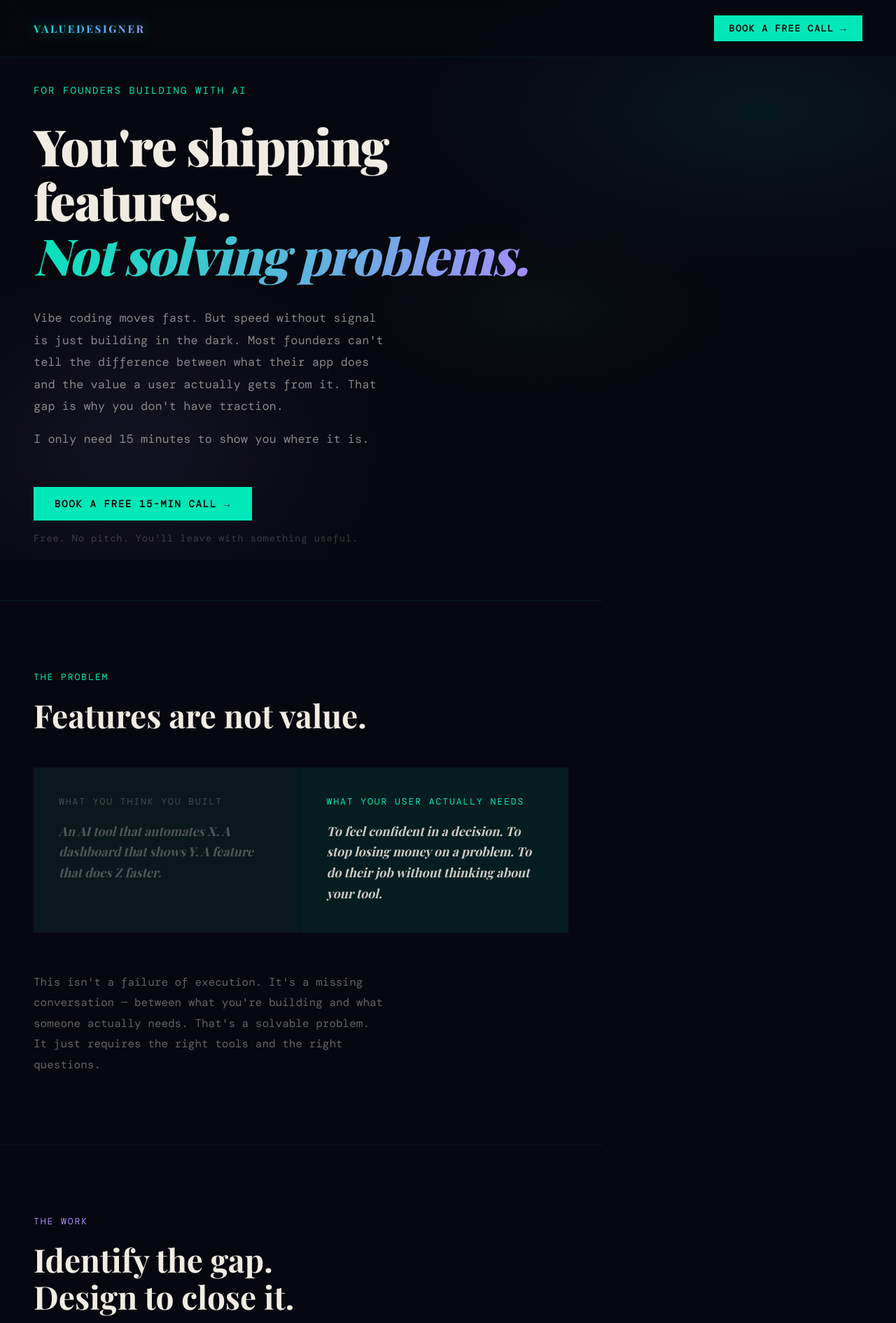
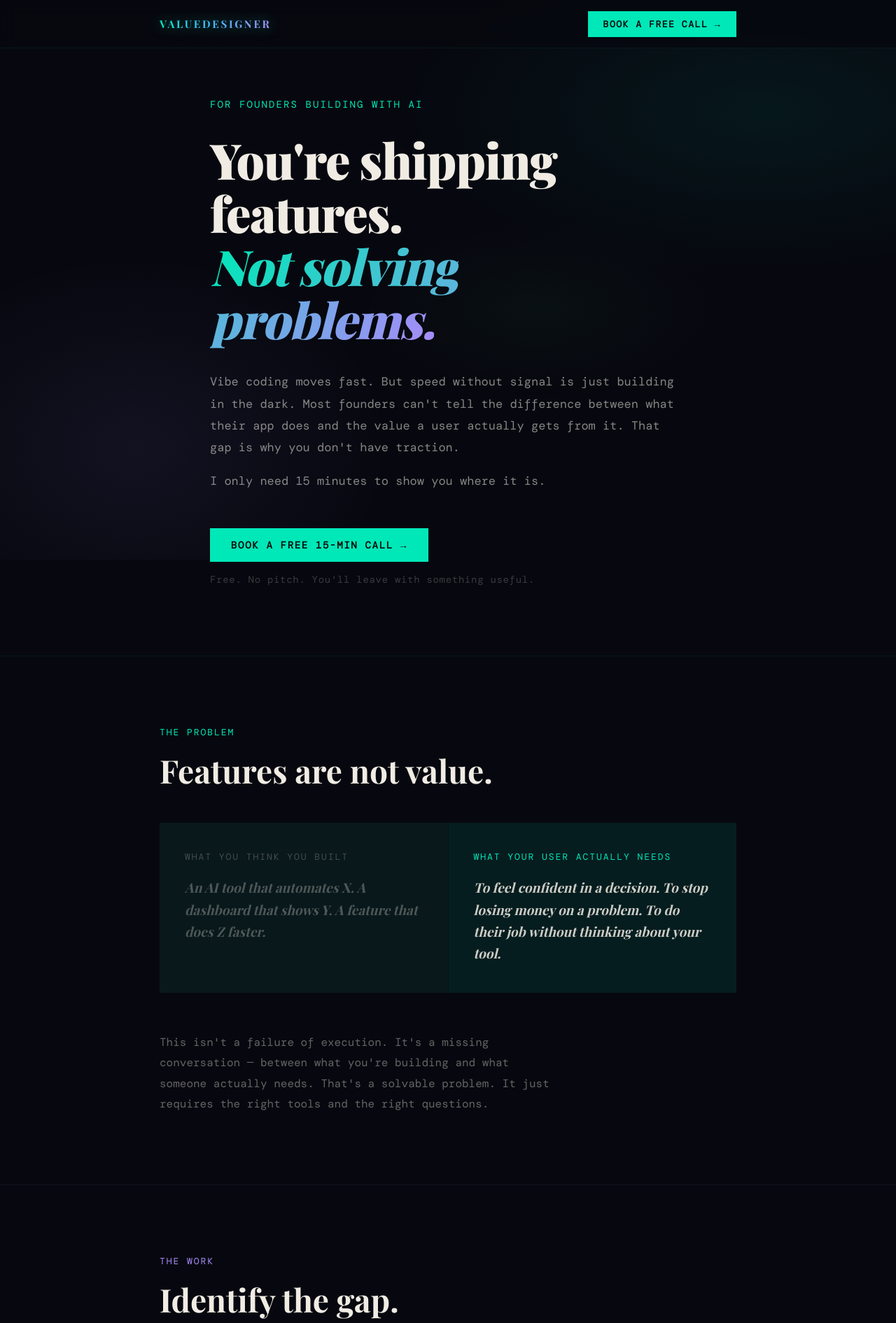
Before and after one commit to MaverickMoonMaker001/valuedesigner, a React (Vite) app: page / in a window 1280 px wide. Shown: the top 1891 px of the page at 70% size. Built offline with nearby package versions, Linux system fonts and the light colour scheme; a web font is replaced by a local one.

Commit message:
Updated App.jsx

```diff
--- a/src/App.jsx
+++ b/src/App.jsx
@@ -6,12 +6,24 @@ const A = {
   violet:   "#a78bfa",
   green:    "#4ade80",
   grad:     "linear-gradient(120deg, #00e8b8 0%, #a78bfa 100%)",
-  gradSoft: "linear-gradient(120deg, rgba(0,232,184,0.15) 0%, rgba(167,139,250,0.15) 100%)",
+  gradSoft: "linear-gradient(120deg, rgba(0,232,184,0.12) 0%, rgba(167,139,250,0.12) 100%)",
   glowT:    "0 0 24px rgba(0,232,184,0.35)",
 };
 
-// ── TODO: Replace with your real Calendly (or other) booking URL ──
 const BOOKING_URL = "https://calendar.app.google/L56EZxL43HpdCawa6";
+
+function Inner({ children, style = {} }) {
+  return (
+    <div className="inner-wrap" style={{
+      maxWidth: 920,
+      margin: "0 auto",
+      padding: "0 48px",
+      ...style,
+    }}>
+      {children}
+    </div>
+  );
+}
 
 function BookButton({ label = "Book a free 15-min call →", style = {} }) {
   const [hov, setHov] = useState(false);
@@ -111,11 +123,12 @@ export default function App() {
           -webkit-text-fill-color: transparent;
           background-clip: text;
         }
-        @media (max-width: 640px) {
+        @media (max-width: 768px) {
+          .inner-wrap { padding: 0 24px !important; }
           .two-col { grid-template-columns: 1fr !important; }
           .three-col { grid-template-columns: 1fr !important; }
           .nav-inner { padding: 18px 24px !important; }
-          .section-pad { padding: 72px 24px !important; }
+          .work-item { grid-template-columns: 48px 1fr !important; }
         }
       `}</style>
 
@@ -132,11 +145,14 @@ export default function App() {
       {/* ── NAV ── */}
       <nav className="nav-inner" style={{
         position: "fixed", top: 0, left: 0, right: 0, zIndex: 100,
-        display: "flex", justifyContent: "space-between", alignItems: "center",
-        padding: "22px 48px",
         background: "rgba(7,8,15,0.88)",
         backdropFilter: "blur(12px)",
         borderBottom: "1px solid rgba(0,232,184,0.08)",
+      }}>
+        <Inner style={{ padding: "0 48px" }}>
+          <div style={{
+            display: "flex", justifyContent: "space-between", alignItems: "center",
+            height: 68,
           }}>
             <span style={{
               fontFamily: "'Playfair Display', serif",
@@ -153,19 +169,22 @@ export default function App() {
               ValueDesigner
             </span>
             <BookButton label="Book a free call →" style={{ padding: "10px 22px", fontSize: 13 }} />
+          </div>
+        </Inner>
       </nav>
 
       {/* ── HERO ── */}
-      <section className="section-pad" style={{
-        minHeight: "100vh", position: "relative", zIndex: 1,
+      <section style={{
+        minHeight: "100vh", width: "100%",
+        position: "relative", zIndex: 1,
         display: "flex", flexDirection: "column", justifyContent: "center",
-        padding: "120px 48px 80px",
-        maxWidth: 860,
       }}>
+        <Inner style={{ paddingTop: 140, paddingBottom: 100 }}>
           <div style={{
             opacity: loaded ? 1 : 0,
             transform: loaded ? "none" : "translateY(24px)",
             transition: "opacity 1s ease 0.1s, transform 1s ease 0.1s",
+            maxWidth: 680,
           }}>
             <p style={{
               fontFamily: "'DM Mono', monospace", fontSize: 14,
@@ -177,7 +196,7 @@ export default function App() {
 
             <h1 style={{
               fontFamily: "'Playfair Display', serif",
-            fontSize: "clamp(42px, 6vw, 72px)",
+              fontSize: "clamp(40px, 5.5vw, 72px)",
               fontWeight: 900, lineHeight: 1.08,
               letterSpacing: "-0.02em", marginBottom: 36,
             }}>
@@ -188,7 +207,7 @@ export default function App() {
             <p style={{
               fontFamily: "'DM Mono', monospace", fontSize: 17,
               lineHeight: 1.85, color: "rgba(240,236,228,0.55)",
-            maxWidth: 500, marginBottom: 16,
+              marginBottom: 16,
             }}>
               Vibe coding moves fast. But speed without signal is just building in the dark.
               Most founders can't tell the difference between what their app does
@@ -198,7 +217,7 @@ export default function App() {
             <p style={{
               fontFamily: "'DM Mono', monospace", fontSize: 17,
               lineHeight: 1.85, color: "rgba(240,236,228,0.55)",
-            maxWidth: 500, marginBottom: 52,
+              marginBottom: 52,
             }}>
               I only need 15 minutes to show you where it is.
             </p>
@@ -212,19 +231,20 @@ export default function App() {
               Free. No pitch. You'll leave with something useful.
             </p>
           </div>
+        </Inner>
       </section>
 
       {/* ── THE PROBLEM ── */}
       <Fade>
-        <section className="section-pad" style={{
-          padding: "100px 48px", maxWidth: 860,
+        <section style={{
+          width: "100%", position: "relative", zIndex: 1,
           borderTop: "1px solid rgba(0,232,184,0.08)",
-          position: "relative", zIndex: 1,
         }}>
+          <Inner style={{ paddingTop: 100, paddingBottom: 100 }}>
             <Label>The problem</Label>
             <h2 style={{
               fontFamily: "'Playfair Display', serif",
-            fontSize: "clamp(30px, 4vw, 46px)",
+              fontSize: "clamp(28px, 4vw, 46px)",
               fontWeight: 700, lineHeight: 1.15, marginBottom: 48,
             }}>
               Features are not value.
@@ -258,7 +278,7 @@ export default function App() {
                   }}>{label}</p>
                   <p style={{
                     fontFamily: "'Playfair Display', serif",
-                  fontStyle: "italic", fontSize: 18, lineHeight: 1.65,
+                    fontStyle: "italic", fontSize: 19, lineHeight: 1.65,
                     color: dim ? "rgba(240,236,228,0.3)" : "rgba(240,236,228,0.85)",
                   }}>{body}</p>
                 </div>
@@ -267,26 +287,27 @@ export default function App() {
 
             <p style={{
               fontFamily: "'DM Mono', monospace", fontSize: 16,
-            lineHeight: 1.85, color: "rgba(240,236,228,0.4)", maxWidth: 500,
+              lineHeight: 1.85, color: "rgba(240,236,228,0.4)", maxWidth: 560,
             }}>
               This isn't a failure of execution. It's a missing conversation — between what you're
               building and what someone actually needs. That's a solvable problem.
               It just requires the right tools and the right questions.
             </p>
+          </Inner>
         </section>
       </Fade>
 
       {/* ── THE WORK ── */}
       <Fade>
-        <section className="section-pad" style={{
-          padding: "100px 48px", maxWidth: 860,
+        <section style={{
+          width: "100%", position: "relative", zIndex: 1,
           borderTop: "1px solid rgba(167,139,250,0.08)",
-          position: "relative", zIndex: 1,
         }}>
+          <Inner style={{ paddingTop: 100, paddingBottom: 100 }}>
             <Label color={A.violet}>The work</Label>
             <h2 style={{
               fontFamily: "'Playfair Display', serif",
-            fontSize: "clamp(30px, 4vw, 46px)",
+              fontSize: "clamp(28px, 4vw, 46px)",
               fontWeight: 700, lineHeight: 1.15, marginBottom: 20,
             }}>
               Identify the gap.<br />Design to close it.
@@ -294,7 +315,7 @@ export default function App() {
             <p style={{
               fontFamily: "'DM Mono', monospace", fontSize: 16,
               lineHeight: 1.85, color: "rgba(240,236,228,0.4)",
-            maxWidth: 480, marginBottom: 60,
+              maxWidth: 520, marginBottom: 60,
             }}>
               Less guessing. Less wasted tokens. Less building in circles.
               A clear value proposition changes what you prioritize, what you ship,
@@ -318,8 +339,8 @@ export default function App() {
                 body: "A clear, testable proposition that your roadmap can point to. Before the next feature. Before the next sprint.",
               },
             ].map(({ n, color, title, body }) => (
-            <div key={n} style={{
-              display: "grid", gridTemplateColumns: "60px 1fr",
+              <div key={n} className="work-item" style={{
+                display: "grid", gridTemplateColumns: "72px 1fr",
                 gap: 24, marginBottom: 44, paddingBottom: 44,
                 borderBottom: "1px solid rgba(240,236,228,0.05)",
               }}>
@@ -340,21 +361,22 @@ export default function App() {
                 </div>
               </div>
             ))}
+          </Inner>
         </section>
       </Fade>
 
       {/* ── THE FREE CALL ── */}
       <Fade>
-        <section className="section-pad" style={{
-          padding: "100px 48px", maxWidth: 860,
+        <section style={{
+          width: "100%", position: "relative", zIndex: 1,
           borderTop: "1px solid rgba(74,222,128,0.08)",
           background: A.gradSoft,
-          position: "relative", zIndex: 1,
         }}>
+          <Inner style={{ paddingTop: 100, paddingBottom: 100 }}>
             <Label>The free call</Label>
             <h2 style={{
               fontFamily: "'Playfair Display', serif",
-            fontSize: "clamp(28px, 3.5vw, 40px)",
+              fontSize: "clamp(26px, 3.5vw, 42px)",
               fontWeight: 700, lineHeight: 1.2, marginBottom: 48,
             }}>
               15 minutes.<br />You'll leave with clarity.
@@ -393,19 +415,20 @@ export default function App() {
             </div>
 
             <BookButton />
+          </Inner>
         </section>
       </Fade>
 
       {/* ── FINAL CTA ── */}
       <Fade>
-        <section className="section-pad" style={{
-          padding: "100px 48px 120px", maxWidth: 860,
+        <section style={{
+          width: "100%", position: "relative", zIndex: 1,
           borderTop: "1px solid rgba(167,139,250,0.08)",
-          position: "relative", zIndex: 1,
         }}>
+          <Inner style={{ paddingTop: 100, paddingBottom: 120 }}>
             <h2 style={{
               fontFamily: "'Playfair Display', serif",
-            fontSize: "clamp(32px, 4.5vw, 52px)",
+              fontSize: "clamp(30px, 4.5vw, 52px)",
               fontWeight: 900, lineHeight: 1.1,
               letterSpacing: "-0.02em", marginBottom: 24,
             }}>
@@ -414,7 +437,7 @@ export default function App() {
             <p style={{
               fontFamily: "'DM Mono', monospace", fontSize: 16,
               lineHeight: 1.85, color: "rgba(240,236,228,0.45)",
-            maxWidth: 440, marginBottom: 44,
+              maxWidth: 480, marginBottom: 44,
             }}>
               If you're building with real intent but no traction — or burning tokens on features
               nobody asked for — one conversation can change the direction.
@@ -429,15 +452,19 @@ export default function App() {
                 john@valuedesigner.io
               </a>
             </p>
+          </Inner>
         </section>
       </Fade>
 
       {/* ── FOOTER ── */}
       <footer style={{
         borderTop: "1px solid rgba(0,232,184,0.07)",
-        padding: "28px 48px", zIndex: 1, position: "relative",
+        zIndex: 1, position: "relative",
+      }}>
+        <Inner style={{ padding: "0 48px" }}>
+          <div style={{
             display: "flex", justifyContent: "space-between", alignItems: "center",
-        flexWrap: "wrap", gap: 12,
+            flexWrap: "wrap", gap: 12, height: 72,
           }}>
             <span style={{ fontFamily: "'Playfair Display', serif", fontWeight: 700, fontSize: 13 }}>
               Value<span className="aurora-text">Designer</span>
@@ -449,6 +476,8 @@ export default function App() {
             }}>
               Design services that are loved &amp; trusted
             </span>
+          </div>
+        </Inner>
       </footer>
     </div>
   );
```
Lines whose indentation alone changed are shown as unchanged.
